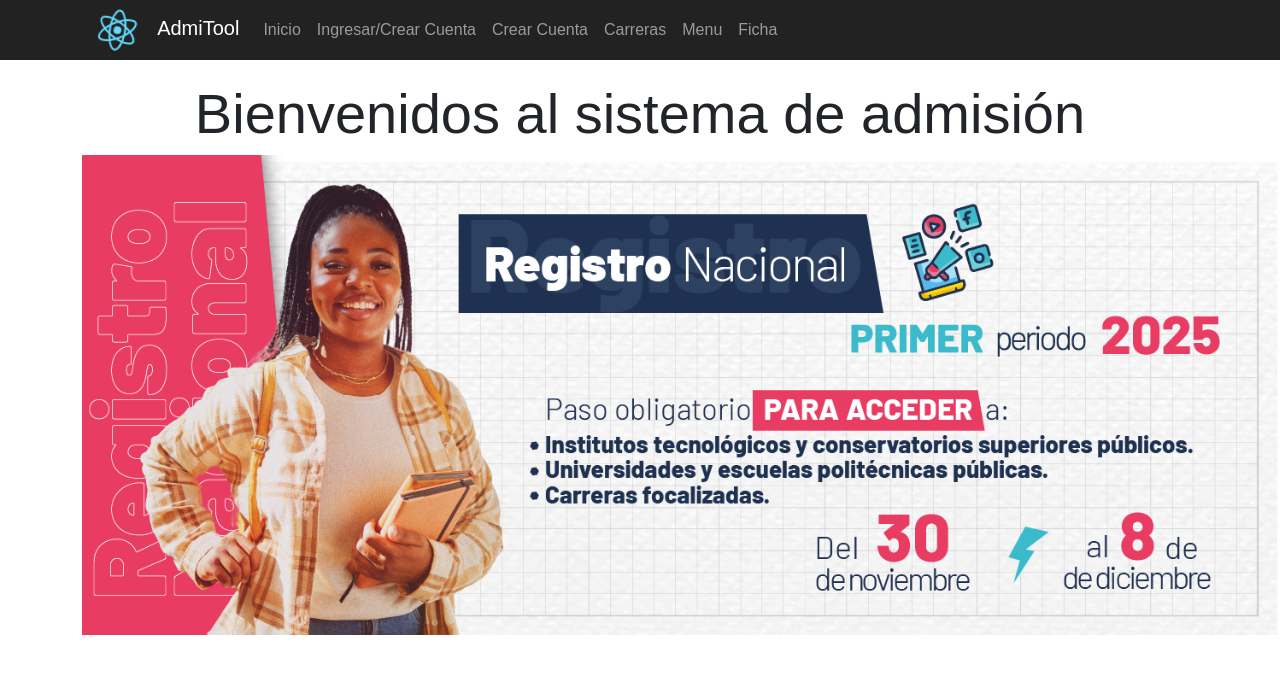
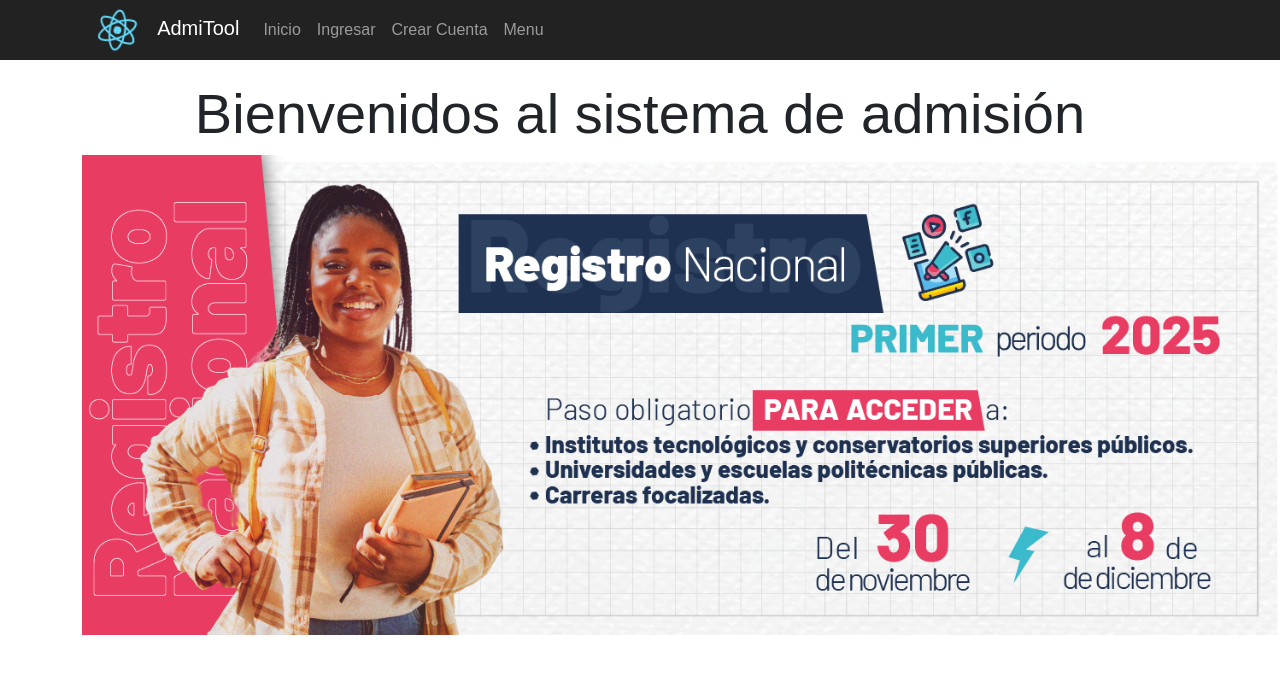
Before and after one commit to gamp81/admitool-front, a React (Create React App) app: page / in a window 1280 px wide. Shown: the top 674 px of the page. Built offline with nearby package versions, Linux system fonts and the light colour scheme.

Commit message:
fix menu

```diff
--- a/src/layouts/navbar.jsx
+++ b/src/layouts/navbar.jsx
@@ -13,14 +13,14 @@ const NavBar = () => {
             <Navbar.Collapse id="basic-navbar-nav">
             <Nav className="me-auto">
                 <Nav.Link as={Link} to="/" >Inicio</Nav.Link>
-                <Nav.Link  as={Link} to="/login">Ingresar/Crear Cuenta</Nav.Link>
+                <Nav.Link  as={Link} to="/login">Ingresar</Nav.Link>
                 <Nav.Link  as={Link} to="/register">Crear Cuenta</Nav.Link>
-                <Nav.Link  as={Link} to="/carreras">Carreras</Nav.Link>
+
                 <Nav.Link  as={Link} to="/menu">Menu</Nav.Link>
-                <Nav.Link  as={Link} to="/faspirante">Ficha</Nav.Link>
+               {/*   <Nav.Link  as={Link} to="/faspirante">Ficha</Nav.Link>*/}
 {/*
                 <Nav.Link  as={Link} to="/fichaaspirante2">Ficha</Nav.Link>
-                <Nav.Link  as={Link} to="/DatosPersonales">DatosPersonales</Nav.Link>    */}
+                 */}
 
 
 
--- a/src/pages/menuprincipal.jsx
+++ b/src/pages/menuprincipal.jsx
@@ -27,7 +27,7 @@ const Menuprincipal = () => {
         </p>
         <div className="card-container">
           <Nav.Link  as={Link} to="/faspirante"><Card icon="🔄" text="ACT. DATOS" color="#4a90e2"/></Nav.Link>
-          <Card icon="📝" text="INSCRIPCIÓN" color="#f5a623" />
+          <Nav.Link  as={Link} to="/inscripcion"><Card icon="📝" text="INSCRIPCIÓN" color="#f5a623" /></Nav.Link>
         </div>
       </div>
 
--- a/src/router/pagerouter.jsx
+++ b/src/router/pagerouter.jsx
@@ -24,7 +24,7 @@ const Pagerouter = () =>{
                     <Route path='register' element={ <CrearCuenta/> } />
                     <Route path='menu' element={ <Menu/> } />
 
-                    <Route path='carreras' element={ <Carrera /> } />
+                    <Route path='inscripcion' element={ <Carrera /> } />
                     <Route path='faspirante' element={ <Faspirante /> } />
                     <Route path='fichaaspirante' element={ <Fichaaspirante /> } />
                     <Route path='DatosPersonales' element={ <DatosPersonales /> } />
```
